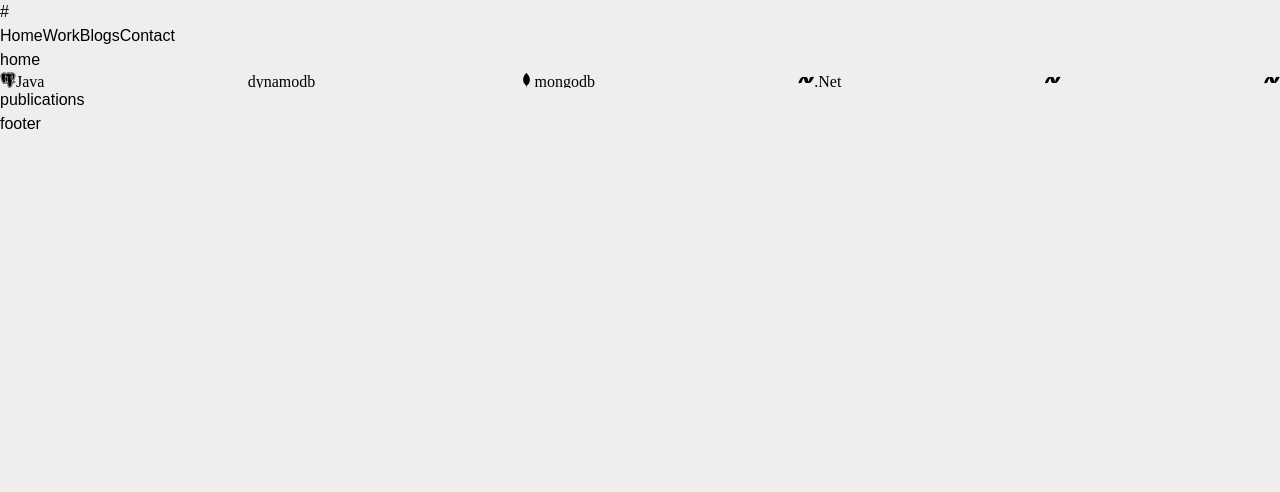
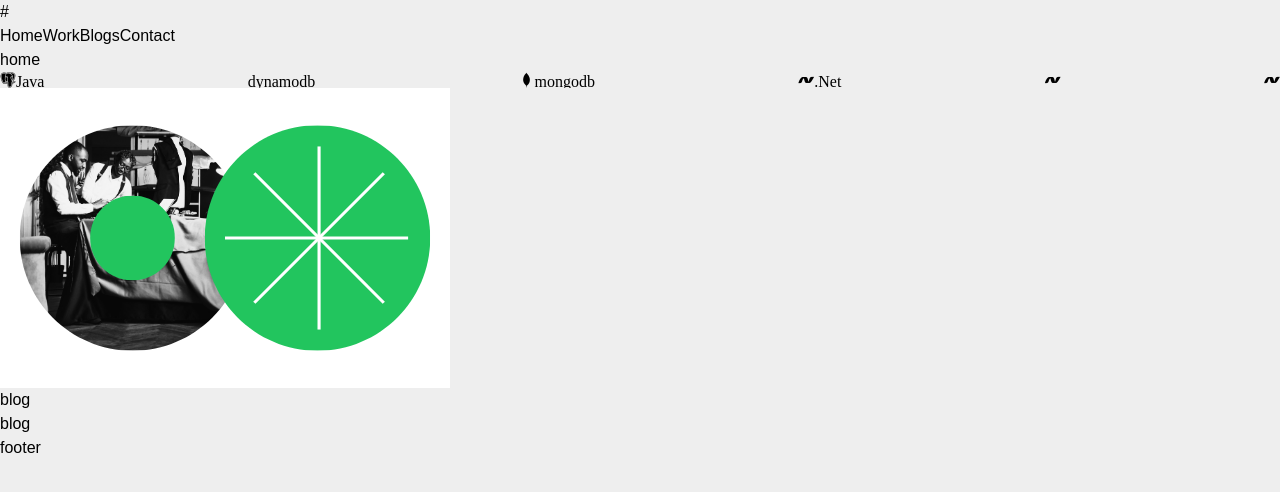
Before and after one commit to Kaveeshakavindi/portfolio, a Next.js app: page / in a window 1280 px wide. Shown: the top 492 px of the page. Built offline with nearby package versions, Linux system fonts and the light colour scheme.

Commit message:
blog card

```diff
--- a/src/app/page.tsx
+++ b/src/app/page.tsx
@@ -1,5 +1,7 @@
 import React from 'react'
 import '../../common.css'
+import Image from 'next/image'
+import blogImg from '../assets/heroImg.png'
 
 const Page = () => {
   return (
@@ -15,7 +17,18 @@ const Page = () => {
           <i className='devicon-dot-net-plain text-3xl'></i>
         </span>
       </div>
-      <div className='section-3 rounded-xl m-4 bg-white p-4'>publications</div>
+      <div className='section-3 rounded-xl m-4 bg-white p-4'>
+        <div className='bg-slate-50 h-[10rem] rounded-lg flex'>
+          <Image src={blogImg} alt='blog' className='rounded-lg w-vw h-auto'/>
+          <div></div>
+        </div>
+        <div>
+          blog
+        </div>
+        <div>
+          blog
+        </div>
+      </div>
       <div className='section-1 rounded-xl m-4 bg-white p-4'>footer</div>
     </>
   )
```
Also changed, not shown: src/assets/heroImg.png (added).
